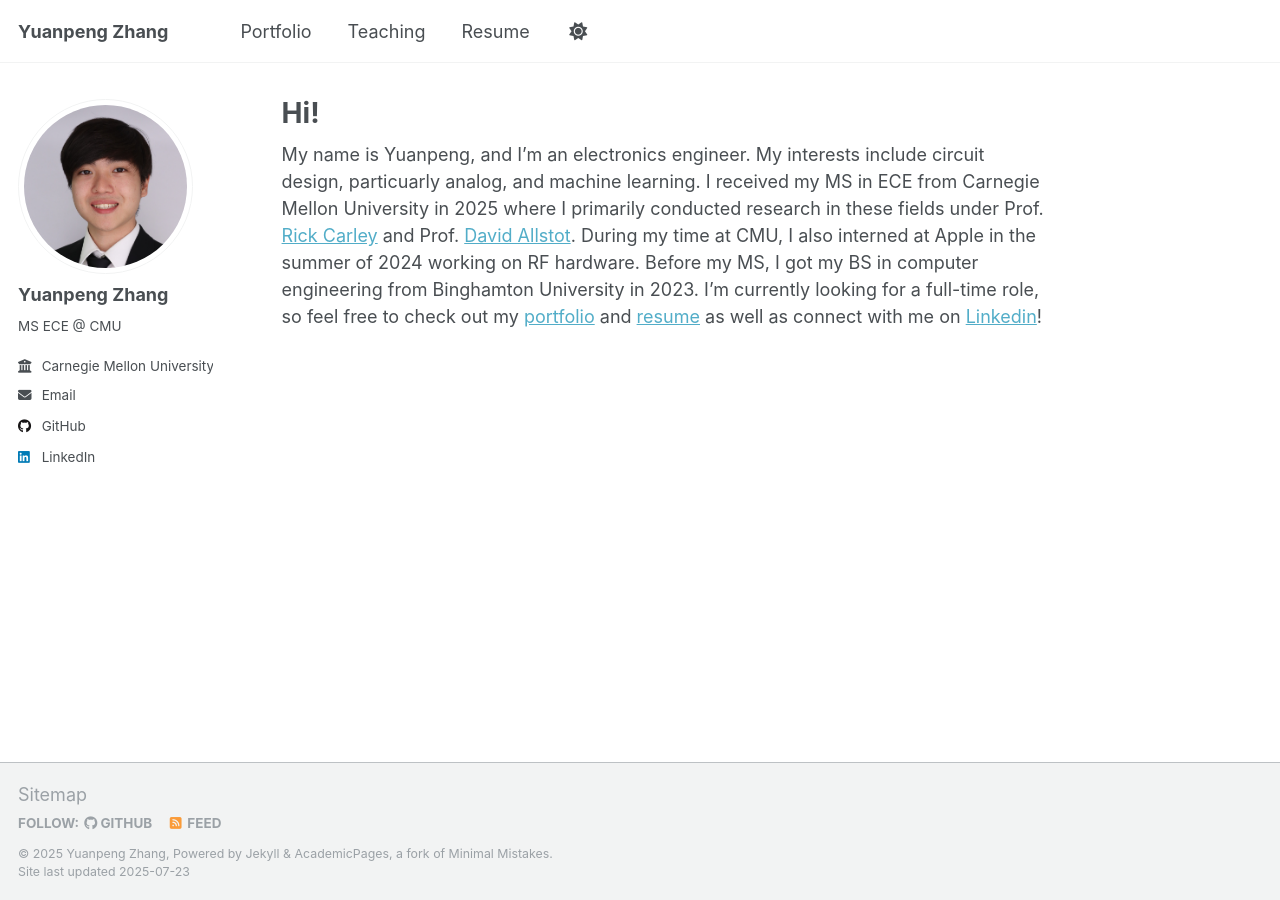
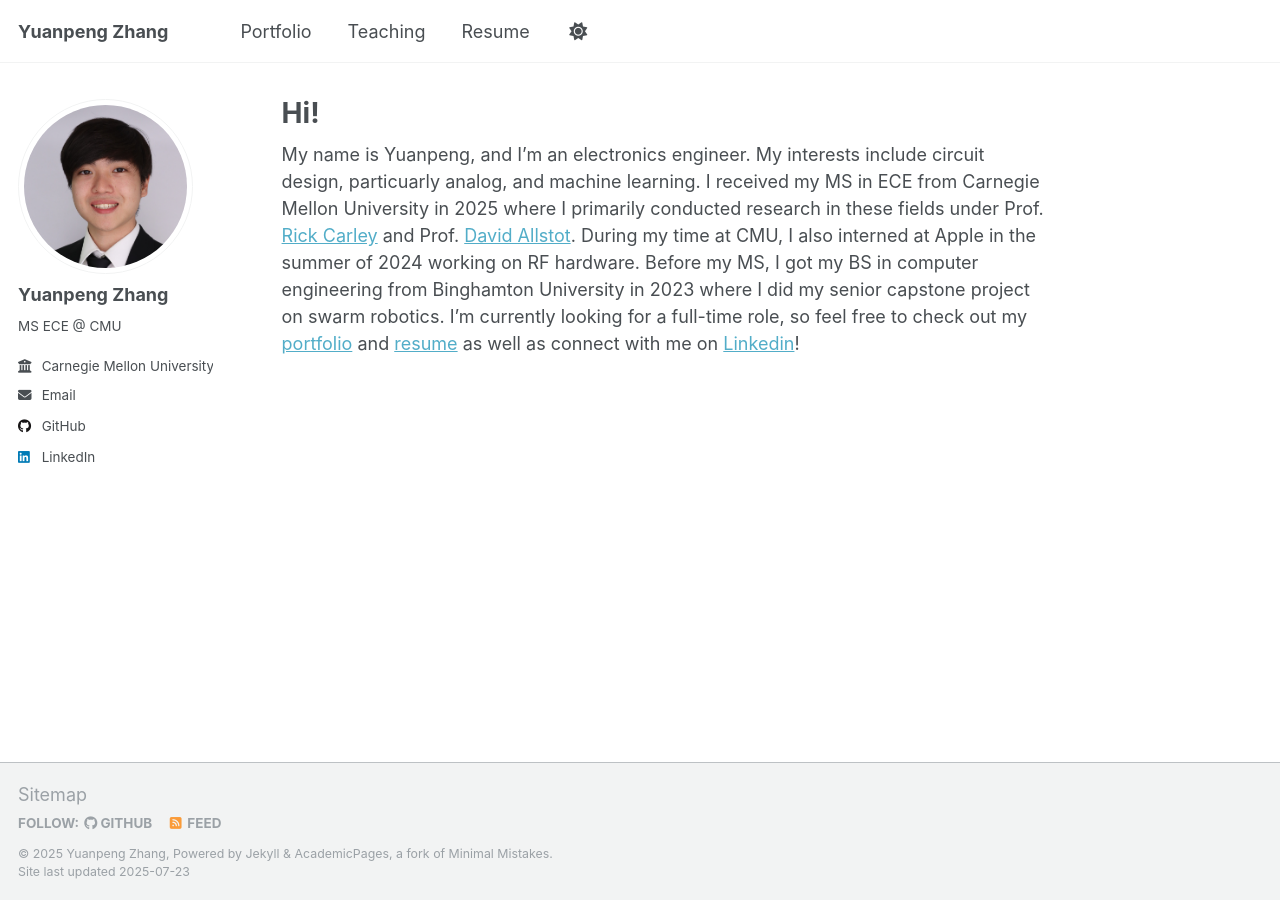
Before and after one commit to yuanpenguin/yuanpenguin.github.io, a Jekyll site: the page built from _pages/about.md, in a window 1280 px wide. Built offline with Jekyll 4.4.1, drawn with Linux system fonts in a browser that asks for light colours; a script that is not in the unit is left out.

Commit message:
Update about.md

```diff
--- a/_pages/about.md
+++ b/_pages/about.md
@@ -7,4 +7,4 @@ redirect_from:
   - /about.html
 ---
 
-My name is Yuanpeng, and I'm an electronics engineer. My interests include circuit design, particuarly analog, and machine learning. I received my MS in ECE from Carnegie Mellon University in 2025 where I primarily conducted research in these fields under Prof. [Rick Carley](https://www.ece.cmu.edu/directory/bios/carley-rick.html) and Prof. [David Allstot](https://ieeexplore.ieee.org/author/37275544000). During my time at CMU, I also interned at Apple in the summer of 2024 working on RF hardware. Before my MS, I got my BS in computer engineering from Binghamton University in 2023. I'm currently looking for a full-time role, so feel free to check out my [portfolio](/portfolio/) and [resume](/files/Resume_7.8.25.pdf) as well as connect with me on [Linkedin](https://www.linkedin.com/in/yuanpeng-zhang/)!
+My name is Yuanpeng, and I'm an electronics engineer. My interests include circuit design, particuarly analog, and machine learning. I received my MS in ECE from Carnegie Mellon University in 2025 where I primarily conducted research in these fields under Prof. [Rick Carley](https://www.ece.cmu.edu/directory/bios/carley-rick.html) and Prof. [David Allstot](https://ieeexplore.ieee.org/author/37275544000). During my time at CMU, I also interned at Apple in the summer of 2024 working on RF hardware. Before my MS, I got my BS in computer engineering from Binghamton University in 2023 where I did my senior capstone project on swarm robotics. I'm currently looking for a full-time role, so feel free to check out my [portfolio](/portfolio/) and [resume](/files/Resume_7.8.25.pdf) as well as connect with me on [Linkedin](https://www.linkedin.com/in/yuanpeng-zhang/)!
```
